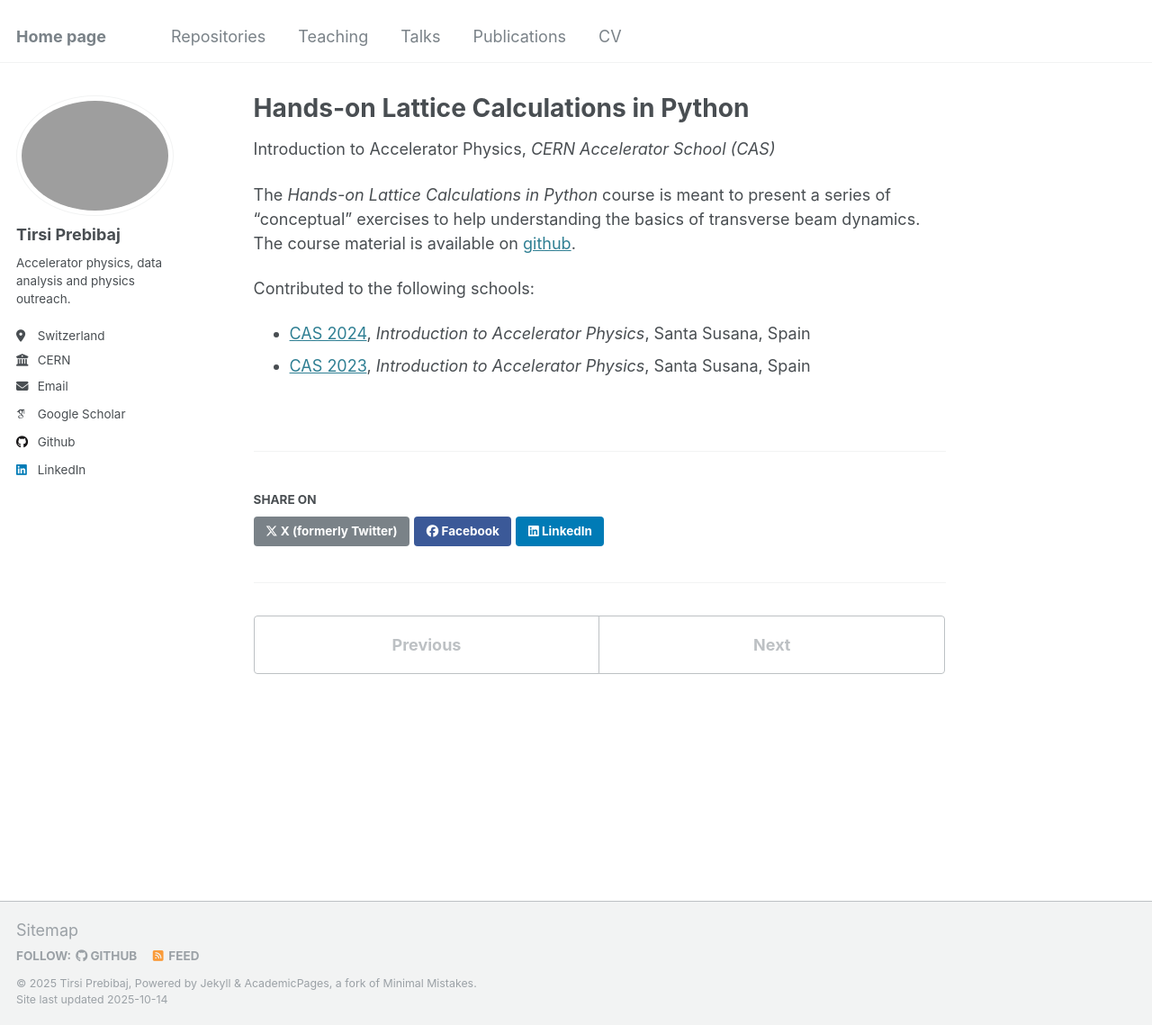
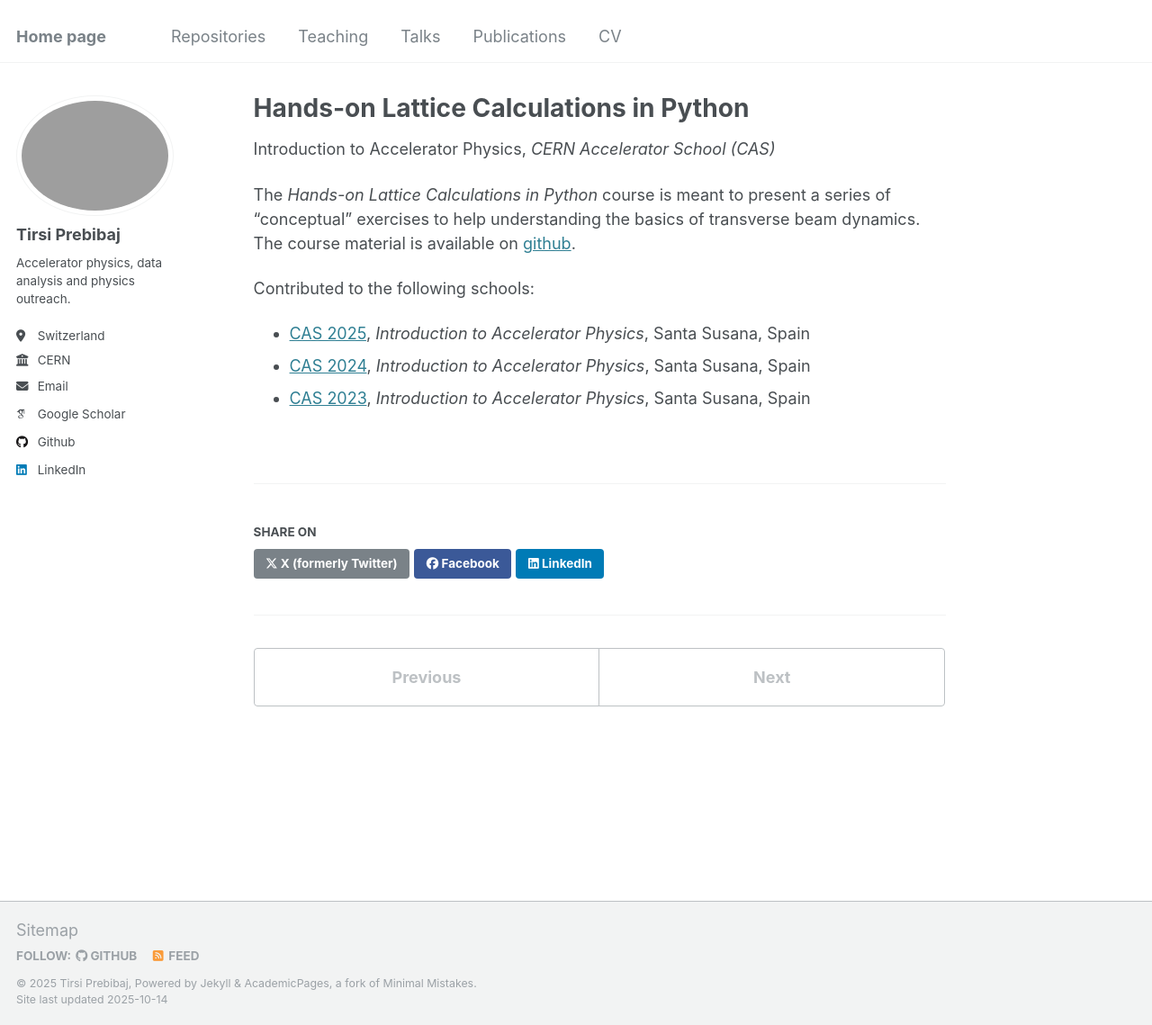
Before and after one commit to tprebiba/tprebiba.github.io, a Jekyll site: the page built from _teaching/CAS-intro-hands-on-lattice-2.md, in a window 1280 px wide and 1139 px high. Shown: the whole window at 90% size. Built offline with Jekyll 4.4.1, drawn with Linux system fonts in a browser that asks for light colours; some web fonts are replaced.

Commit message:
updated cas2025

```diff
--- a/_teaching/CAS-intro-hands-on-lattice-2.md
+++ b/_teaching/CAS-intro-hands-on-lattice-2.md
@@ -12,5 +12,6 @@ location: #"Santa Susanna, Spain"
 The *Hands-on Lattice Calculations in Python* course is meant to present a series of "conceptual" exercises to help understanding the basics of transverse beam dynamics. The course material is available on [github](https://github.com/cerncas/hands-on-lattice-exercises).
 
 Contributed to the following schools:
+- [CAS 2025](https://indico.cern.ch/event/1483926/), *Introduction to Accelerator Physics*, Santa Susana, Spain
 - [CAS 2024](https://indico.cern.ch/event/1356988/), *Introduction to Accelerator Physics*, Santa Susana, Spain
 - [CAS 2023](https://indico.cern.ch/event/1226773/), *Introduction to Accelerator Physics*, Santa Susana, Spain
```
